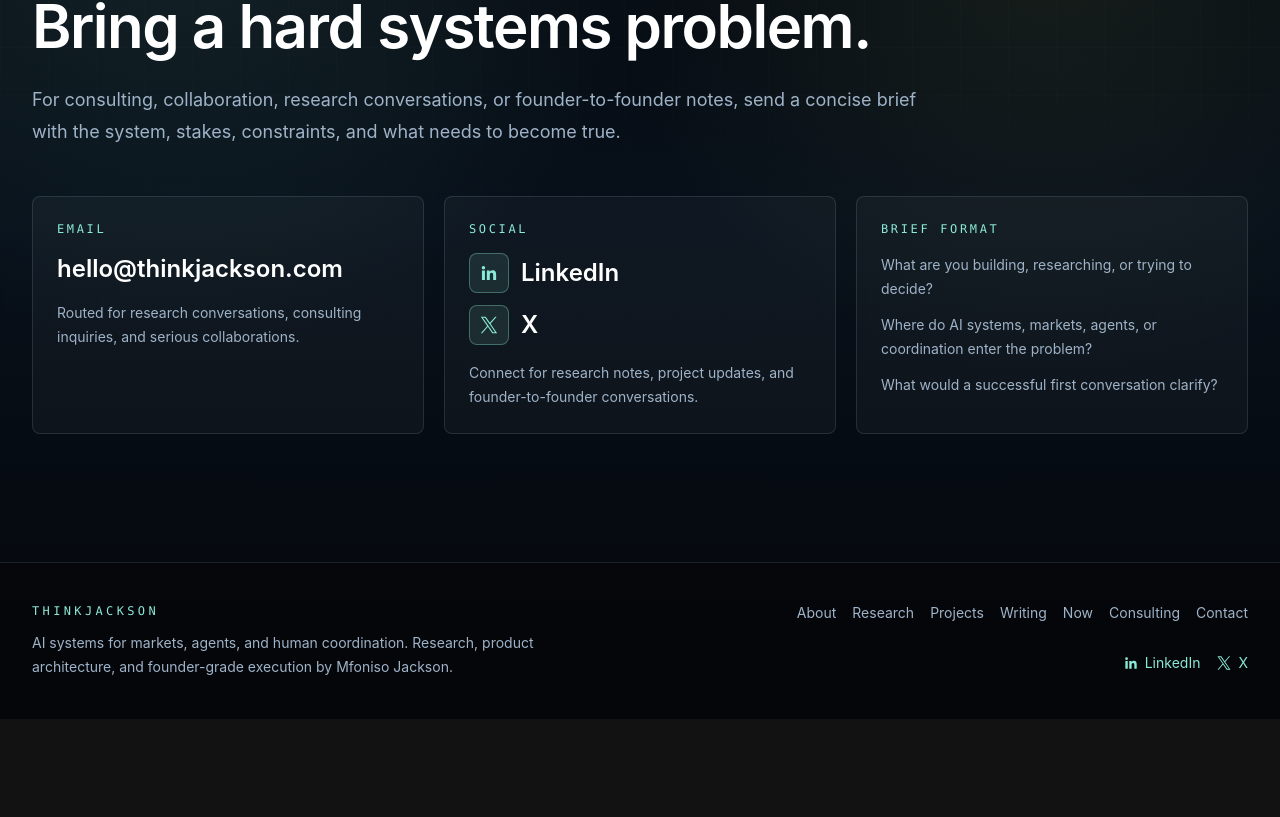
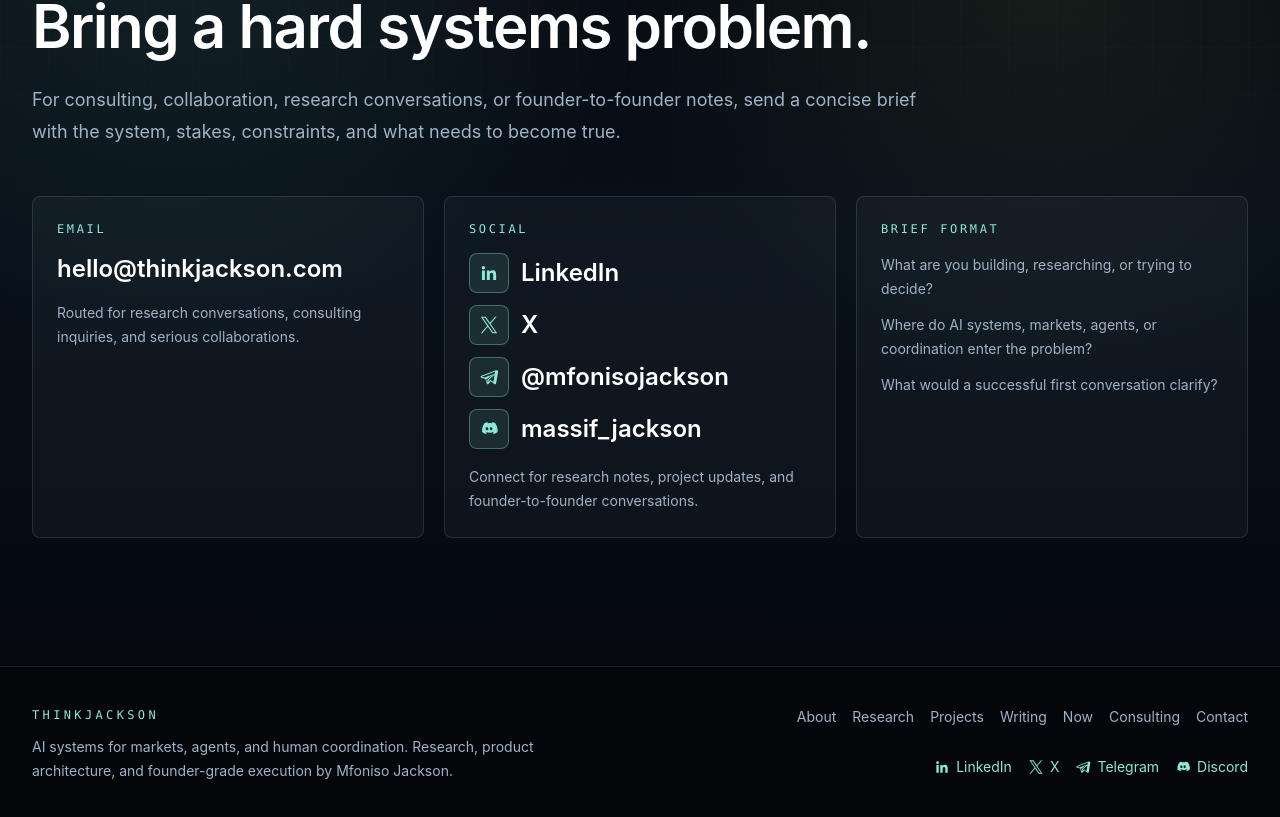
Before and after one commit to Mfoniso-Jackson/thinkjackson-ai, a Next.js app: page /contact in a window 1280 px wide. Shown: the part 241-1058 px from the top of the page. Before the commit the page ends 960 px from the top, so only its background shows below. Built offline with nearby package versions, Linux system fonts and the light colour scheme.

Commit message:
Add Telegram and Discord contact channels

```diff
--- a/app/contact/page.tsx
+++ b/app/contact/page.tsx
@@ -45,9 +45,10 @@ export default function ContactPage() {
           <div className="rounded-lg border border-line bg-white/[0.035] p-6">
             <p className="font-mono text-xs uppercase tracking-[0.22em] text-signal">Social</p>
             <div className="mt-4 flex flex-col gap-3">
-              {socialLinks.map((item) => (
+              {socialLinks.map((item) =>
+                "href" in item ? (
                   <Link
-                  key={item.href}
+                    key={item.label}
                     href={item.href}
                     target="_blank"
                     rel="noreferrer"
@@ -56,9 +57,20 @@ export default function ContactPage() {
                     <span className="grid h-10 w-10 place-items-center rounded-lg border border-signal/35 bg-signal/10 text-signal">
                       <SocialIcon kind={item.kind} className="h-5 w-5" />
                     </span>
-                  <span>{item.label}</span>
+                    <span>{"handle" in item ? item.handle : item.label}</span>
                   </Link>
-              ))}
+                ) : (
+                  <div
+                    key={item.label}
+                    className="inline-flex items-center gap-3 text-2xl font-semibold text-white"
+                  >
+                    <span className="grid h-10 w-10 place-items-center rounded-lg border border-signal/35 bg-signal/10 text-signal">
+                      <SocialIcon kind={item.kind} className="h-5 w-5" />
+                    </span>
+                    <span>{item.handle}</span>
+                  </div>
+                )
+              )}
             </div>
             <p className="mt-4 text-sm leading-6 text-steel">
               Connect for research notes, project updates, and founder-to-founder conversations.
--- a/components/footer.tsx
+++ b/components/footer.tsx
@@ -23,8 +23,9 @@ export function Footer() {
             </Link>
           ))}
           {socialLinks.map((item) => (
+            "href" in item ? (
               <Link
-              key={item.href}
+                key={item.label}
                 href={item.href}
                 className="inline-flex items-center gap-1.5 text-sm text-signal hover:text-white"
                 target="_blank"
@@ -34,6 +35,16 @@ export function Footer() {
                 <SocialIcon kind={item.kind} className="h-4 w-4" />
                 <span>{item.label}</span>
               </Link>
+            ) : (
+              <span
+                key={item.label}
+                className="inline-flex items-center gap-1.5 text-sm text-signal"
+                aria-label={`${item.label}: ${item.handle}`}
+              >
+                <SocialIcon kind={item.kind} className="h-4 w-4" />
+                <span>{item.label}</span>
+              </span>
+            )
           ))}
         </nav>
       </Container>
--- a/components/social-icons.tsx
+++ b/components/social-icons.tsx
@@ -1,4 +1,4 @@
-export type SocialKind = "linkedin" | "x";
+export type SocialKind = "discord" | "linkedin" | "telegram" | "x";
 
 export function SocialIcon({
   className,
@@ -21,6 +21,34 @@ export function SocialIcon({
     );
   }
 
+  if (kind === "telegram") {
+    return (
+      <svg
+        aria-hidden="true"
+        className={className}
+        fill="currentColor"
+        viewBox="0 0 24 24"
+        xmlns="http://www.w3.org/2000/svg"
+      >
+        <path d="M21.94 4.16a1.5 1.5 0 0 0-1.62-.24L2.9 10.64c-.78.31-1.1.8-1.04 1.32.07.52.52.89 1.37 1.14l4.42 1.32 1.69 5.36c.19.61.51.96.96 1.03.45.08.86-.14 1.24-.66l2.34-3.19 4.53 3.35c.5.37.96.49 1.38.34.42-.14.7-.53.83-1.16l2.37-13.88c.12-.72-.1-1.21-.65-1.45Zm-3.23 3.56-8.62 7.7-.33 3.17-1.12-3.56 8.15-6.17c.28-.21.24-.32-.12-.16l-10.1 4.01-3.32-1 15.46-5.99c.47-.18.63-.02.5.49l-2.02 11.84-3.72-2.75-2.06 2.82.26-2.55 8.15-7.29c.33-.29.29-.48-.11-.56Z" />
+      </svg>
+    );
+  }
+
+  if (kind === "discord") {
+    return (
+      <svg
+        aria-hidden="true"
+        className={className}
+        fill="currentColor"
+        viewBox="0 0 24 24"
+        xmlns="http://www.w3.org/2000/svg"
+      >
+        <path d="M19.54 5.1A15.34 15.34 0 0 0 15.74 4c-.16.29-.35.68-.48.99a14.3 14.3 0 0 0-4.52 0A9.9 9.9 0 0 0 10.25 4a15.25 15.25 0 0 0-3.8 1.1C4.04 8.69 3.39 12.2 3.72 15.66a15.3 15.3 0 0 0 4.66 2.36c.38-.51.71-1.06 1-1.64-.55-.21-1.08-.46-1.58-.75.13-.1.26-.2.38-.3a10.94 10.94 0 0 0 9.64 0c.13.1.25.2.38.3-.5.3-1.03.54-1.59.75.29.58.63 1.13 1 1.64a15.25 15.25 0 0 0 4.67-2.36c.39-4.01-.67-7.49-2.74-10.56ZM9.54 13.53c-.91 0-1.66-.84-1.66-1.87 0-1.03.73-1.87 1.66-1.87.93 0 1.68.85 1.66 1.87 0 1.03-.73 1.87-1.66 1.87Zm4.92 0c-.91 0-1.66-.84-1.66-1.87 0-1.03.73-1.87 1.66-1.87.93 0 1.68.85 1.66 1.87 0 1.03-.73 1.87-1.66 1.87Z" />
+      </svg>
+    );
+  }
+
   return (
     <svg
       aria-hidden="true"
--- a/data/site.ts
+++ b/data/site.ts
@@ -18,6 +18,17 @@ export const socialLinks = [
     kind: "x",
     label: "X",
     href: "https://x.com/mrjacksonsays"
+  },
+  {
+    kind: "telegram",
+    label: "Telegram",
+    href: "https://t.me/mfonisojackson",
+    handle: "@mfonisojackson"
+  },
+  {
+    kind: "discord",
+    label: "Discord",
+    handle: "massif_jackson"
   }
 ] as const;
 
```
Lines whose indentation alone changed are shown as unchanged.
